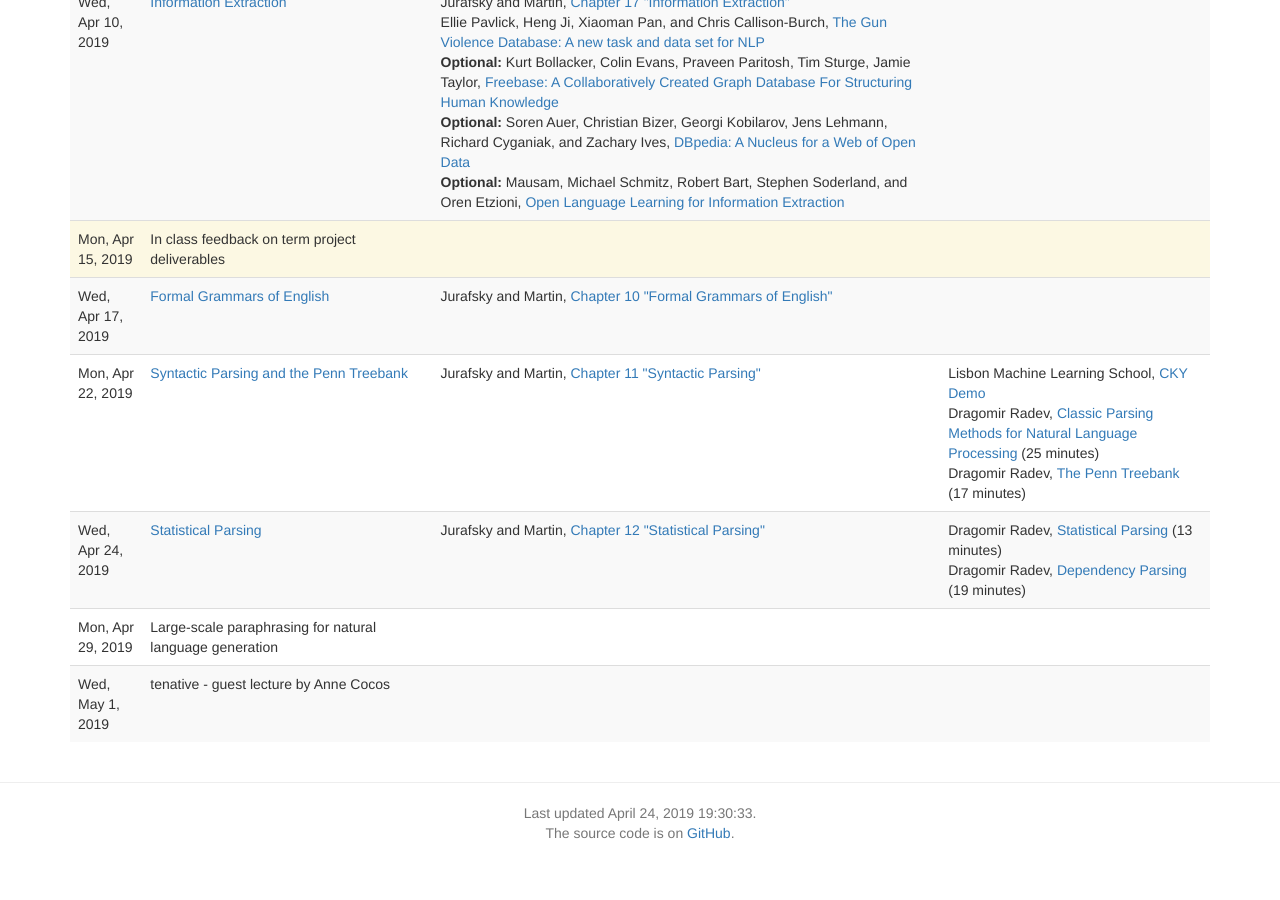
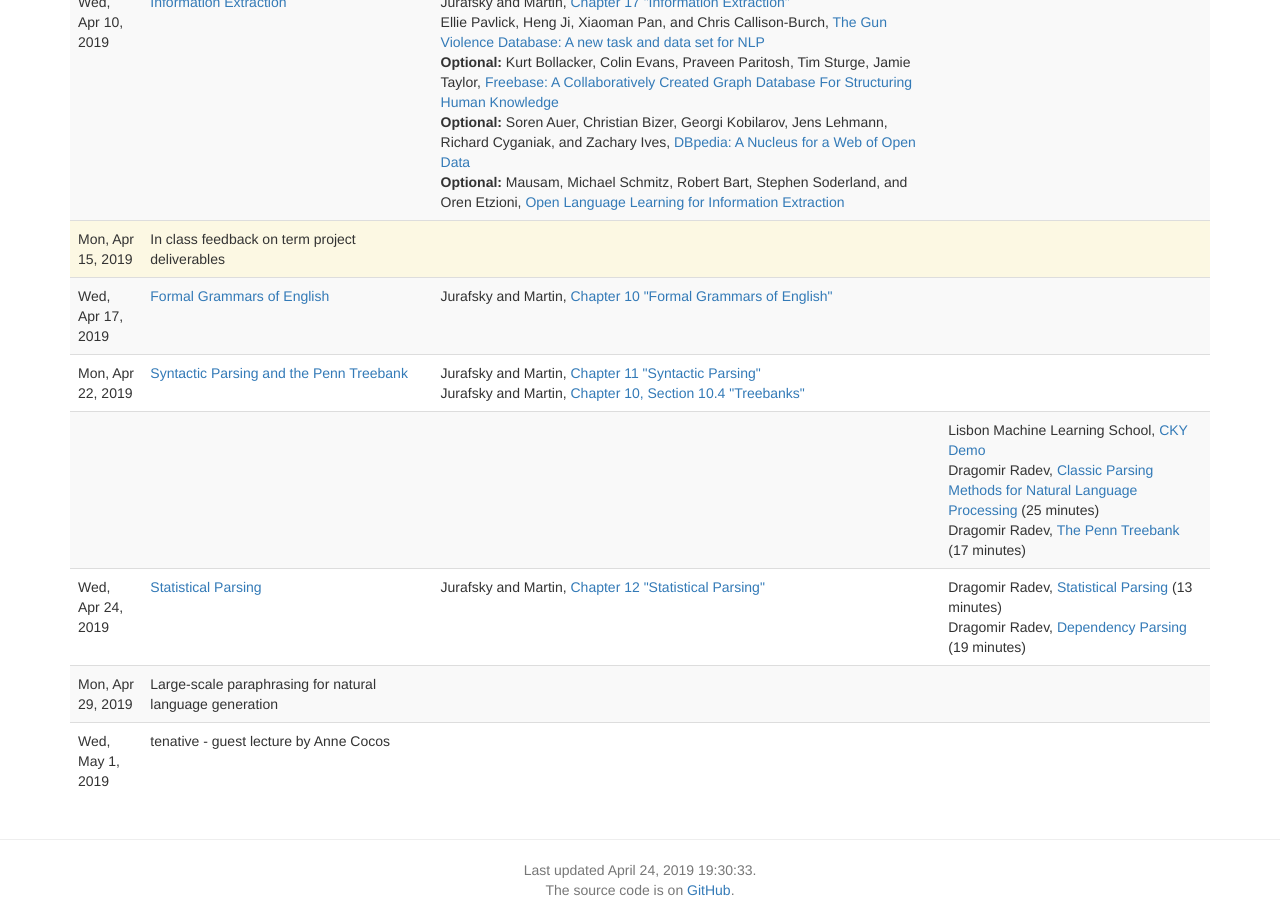
Before and after one commit to computational-linguistics-class/computational-linguistics-class.github.io, a Jekyll site: the page built from lectures.md, in a window 1280 px wide and 900 px high, scrolled down 2717 px. Built offline with Jekyll 4.4.1, drawn with Linux system fonts in a browser that asks for light colours; nearby versions of some CDN libraries; a script that is not in the unit is left out; before the commit the page ends 3560 px from its top, so only the background shows below that.

Commit message:
Update lectures.yaml

```diff
--- a/_data/lectures.yaml
+++ b/_data/lectures.yaml
@@ -413,6 +413,11 @@
       title: Chapter 11 "Syntactic Parsing"
       authors: Jurafsky and Martin
       url: https://web.stanford.edu/~jurafsky/slp3/11.pdf
+    -
+      title: Chapter 10, Section 10.4 "Treebanks"
+      authors: Jurafsky and Martin
+      url: https://web.stanford.edu/~jurafsky/slp3/10.pdf
+-
   videos:
     -
       title: CKY Demo
```
